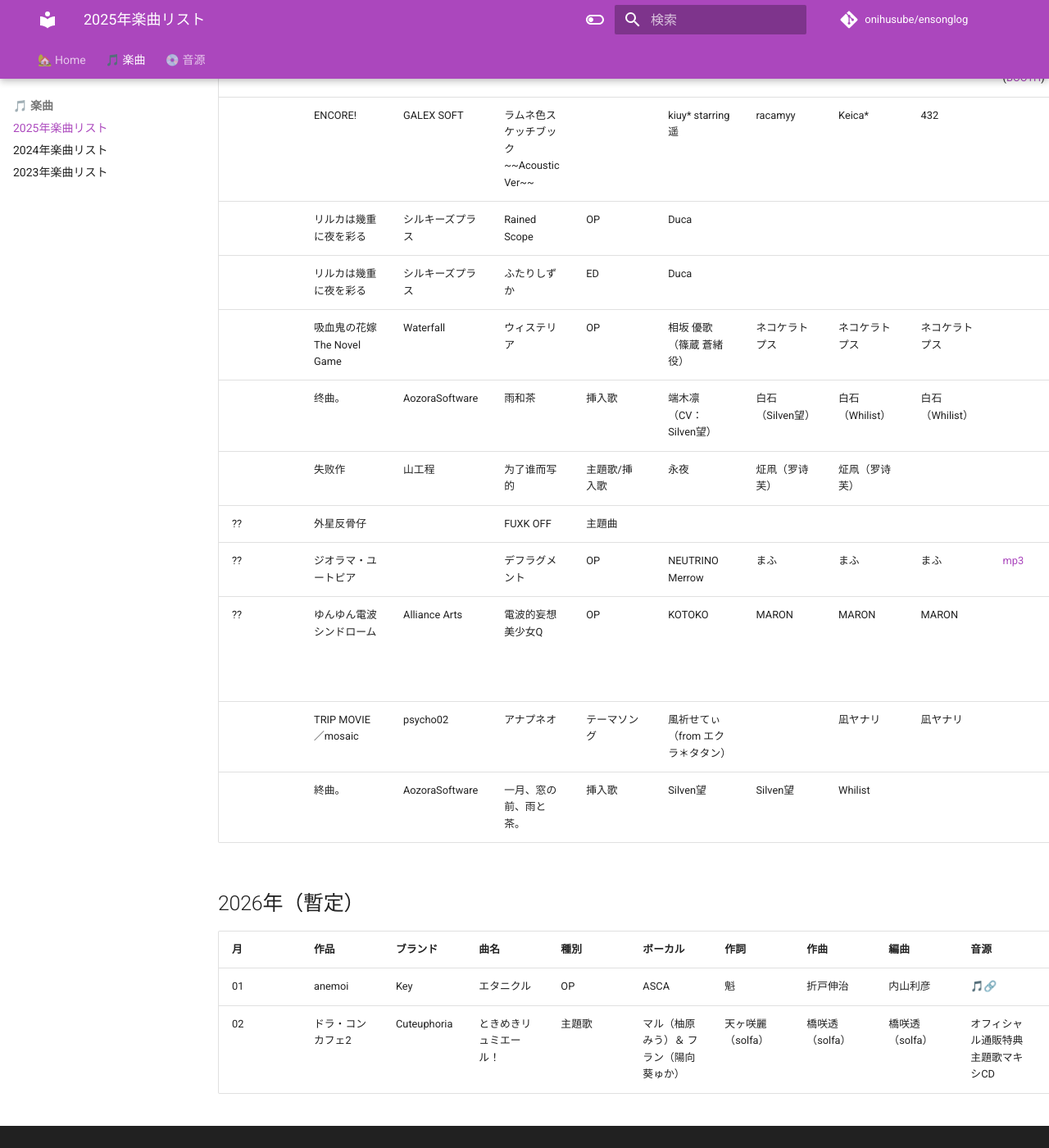
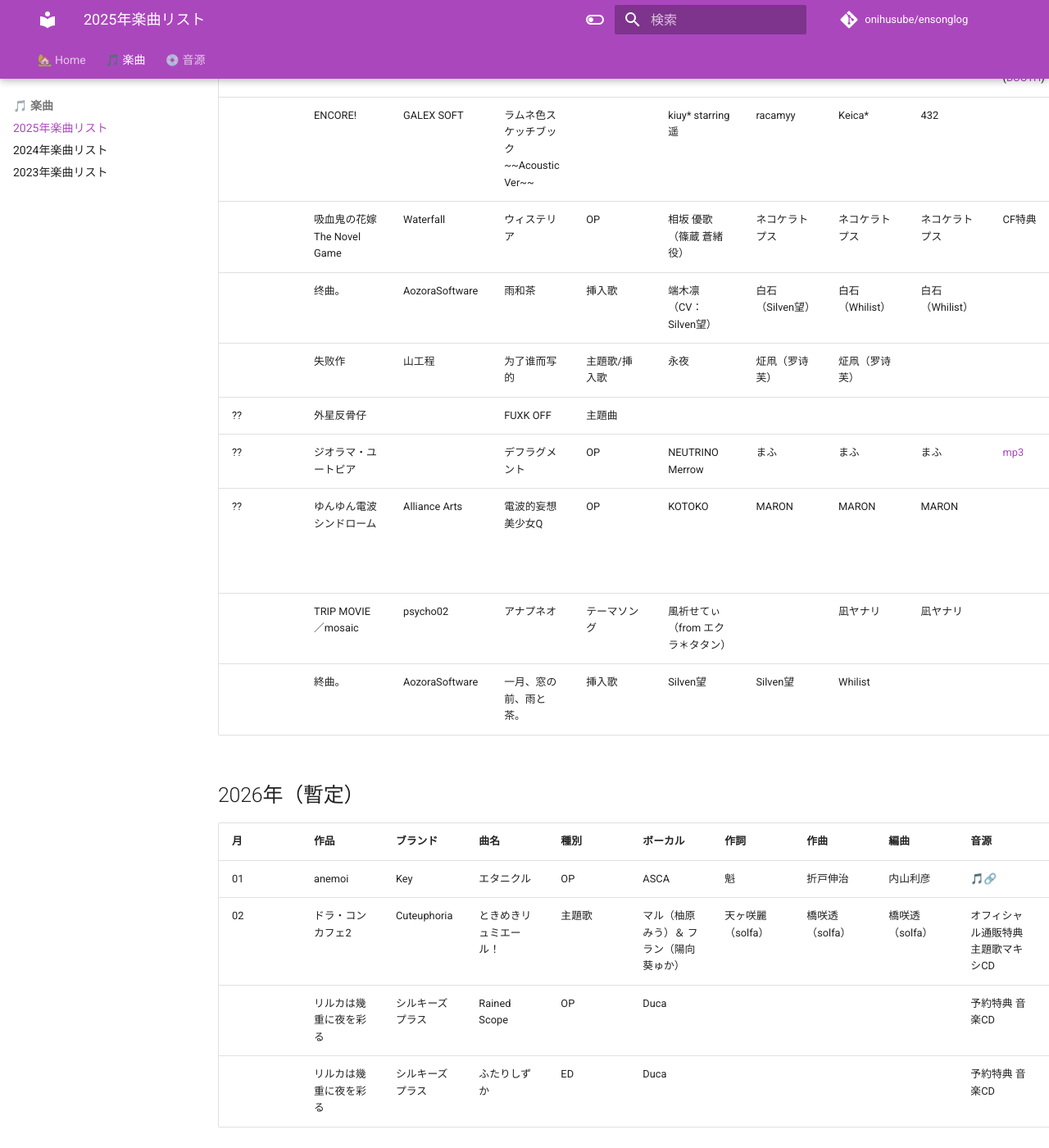
Before and after one commit to onihusube/ensonglog, an MkDocs documentation site: the page built from docs/2025/楽曲.md, in a window 1280 px wide and 1400 px high, scrolled down 24905 px. Shown: the whole window at 82% size. Built offline with MkDocs 1.6.1 and Material for MkDocs 9.7.7, drawn with Linux system fonts in a browser that asks for light colours; emoji names are drawn with the system emoji font; comment, search, counter and statistics services are not loaded; some of the changed lines change nothing that is shown.

Commit message:
楽曲追加

```diff
--- a/docs/2025/楽曲.md
+++ b/docs/2025/楽曲.md
@@ -271,15 +271,13 @@
 |  | おさないレモンとおとなのバニラ | なつこん | Morning mix juice | | 朝比奈こん | 夏実 | 7mai  | | | | [HP](http://natukon.sblo.jp/article/191376333.html) |
 |  | ENCORE! | GALEX SOFT | プリズムとレモネド | OP | kiuy\* starring 遥 | racamyy | 432 , 最果みのり | 432 | 『プリズムとレモネド』 CDシングル ([BOOTH](https://galexsoft.booth.pm/items/7108927)) |  | |
 |  | ENCORE! | GALEX SOFT | ラムネ色スケッチブック ~~Acoustic Ver~~ |  | kiuy\* starring 遥 | racamyy | Keica\* | 432 | |  |
-| | リルカは幾重に夜を彩る | シルキーズプラス | Rained Scope | OP | Duca | | | | | | |
-| | リルカは幾重に夜を彩る | シルキーズプラス | ふたりしずか | ED | Duca | | | | | | |
-| | 吸血鬼の花嫁 The Novel Game | Waterfall | ウィステリア | OP | 相坂 優歌（篠蔵 蒼緒 役） | ネコケラトプス | ネコケラトプス | ネコケラトプス | | |  [:fontawesome-brands-youtube:](https://www.youtube.com/watch?v=HAMhe3GoLZc) |
+| | 吸血鬼の花嫁 The Novel Game | Waterfall | ウィステリア | OP | 相坂 優歌（篠蔵 蒼緒 役） | ネコケラトプス | ネコケラトプス | ネコケラトプス | CF特典 | | [:fontawesome-brands-youtube:](https://www.youtube.com/watch?v=HAMhe3GoLZc) [:fontawesome-brands-youtube:](https://www.youtube.com/watch?v=bqqkCbeC0-I) |
 | | 终曲。 | AozoraSoftware | 雨和茶 | 挿入歌 | 端木凛（CV：Silven望） | 白石（Silven望） | 白石（Whilist） | 白石（Whilist） | |  |  |
 | | 失败作 | 山工程 | 为了谁而写的 | 主題歌/挿入歌 | 永夜 | 炡凧（罗诗芙） | 炡凧（罗诗芙） | | |  | [B站](https://www.bilibili.com/video/BV1DvtizGEUa/) |
 | ?? | 外星反骨仔 | | FUXK OFF  | 主題曲  |  |  |  | |  |  | [B站](https://www.bilibili.com/video/BV1Qxe2zDEC4/) |
 | ?? | ジオラマ・ユートピア | | デフラグメント | OP | NEUTRINO Merrow | まふ | まふ | まふ | [mp3](https://kumakumaf.notion.site/25d188a4f38d8083a818d5b7fe29e7b3) |  | [:fontawesome-brands-youtube:](https://www.youtube.com/watch?v=q0u34aurQ8w) |
 | ?? | ゆんゆん電波シンドローム | Alliance Arts | 電波的妄想美少女Q | OP | KOTOKO | MARON | MARON | MARON |  | Guitar：小林ヒロト／MIX・Mastering：Shibaya | [:fontawesome-brands-youtube:](https://www.youtube.com/watch?v=Wu4tMwXmwj0) |
-|  | TRIP MOVIE／mosaic | psycho02 | アナプネオ | テーマソング | 風祈せてぃ（from エクラ＊タタン） |  | 凪ヤナリ | 凪ヤナリ | | 動画：N-Lab. | [:fontawesome-brands-youtube:](https://www.youtube.com/watch?v=_vrgfRzccto) |
+|  | TRIP MOVIE／mosaic | psycho02 | アナプネオ | テーマソング | 風祈せてぃ（from エクラ＊タタン） |  | 凪ヤナリ | 凪ヤナリ | | | [:fontawesome-brands-youtube:](https://www.youtube.com/watch?v=_vrgfRzccto) [:fontawesome-brands-youtube:](https://www.youtube.com/watch?v=SjzfTuEf3HM) |
 |  | 終曲。 | AozoraSoftware | 一月、窓の前、雨と茶。 | 挿入歌 | Silven望 | Silven望 | Whilist | | | | [:fontawesome-brands-youtube:](https://www.youtube.com/watch?v=xSyQQD7iyEo) |
 
 ## 2026年（暫定）
@@ -288,3 +286,5 @@
 | --- | --- | --- | --- | --- | --- | --- | --- | --- | --- | --- | --- |
 | 01<!--/30--> | anemoi | Key | エタニクル | OP | ASCA | 魁 | 折戸伸治 | 内山利彦 | [🎵🔗](https://linkco.re/6MqFANGm) | | [:fontawesome-brands-youtube:](https://www.youtube.com/watch?v=eqqfdG_QbDc) |
 | 02<!--/27--> | ドラ・コンカフェ2 | Cuteuphoria | ときめきリュミエール！ | 主題歌 | マル（柚原みう）＆ フラン（陽向葵ゅか） | 天ヶ咲麗（solfa） | 橋咲透（solfa） | 橋咲透（solfa） | オフィシャル通販特典 主題歌マキシCD | Produced by solfa | |
+| | リルカは幾重に夜を彩る | シルキーズプラス | Rained Scope | OP | Duca | | | | 予約特典 音楽CD | | |
+| | リルカは幾重に夜を彩る | シルキーズプラス | ふたりしずか | ED | Duca | | | | 予約特典 音楽CD | | |
```
